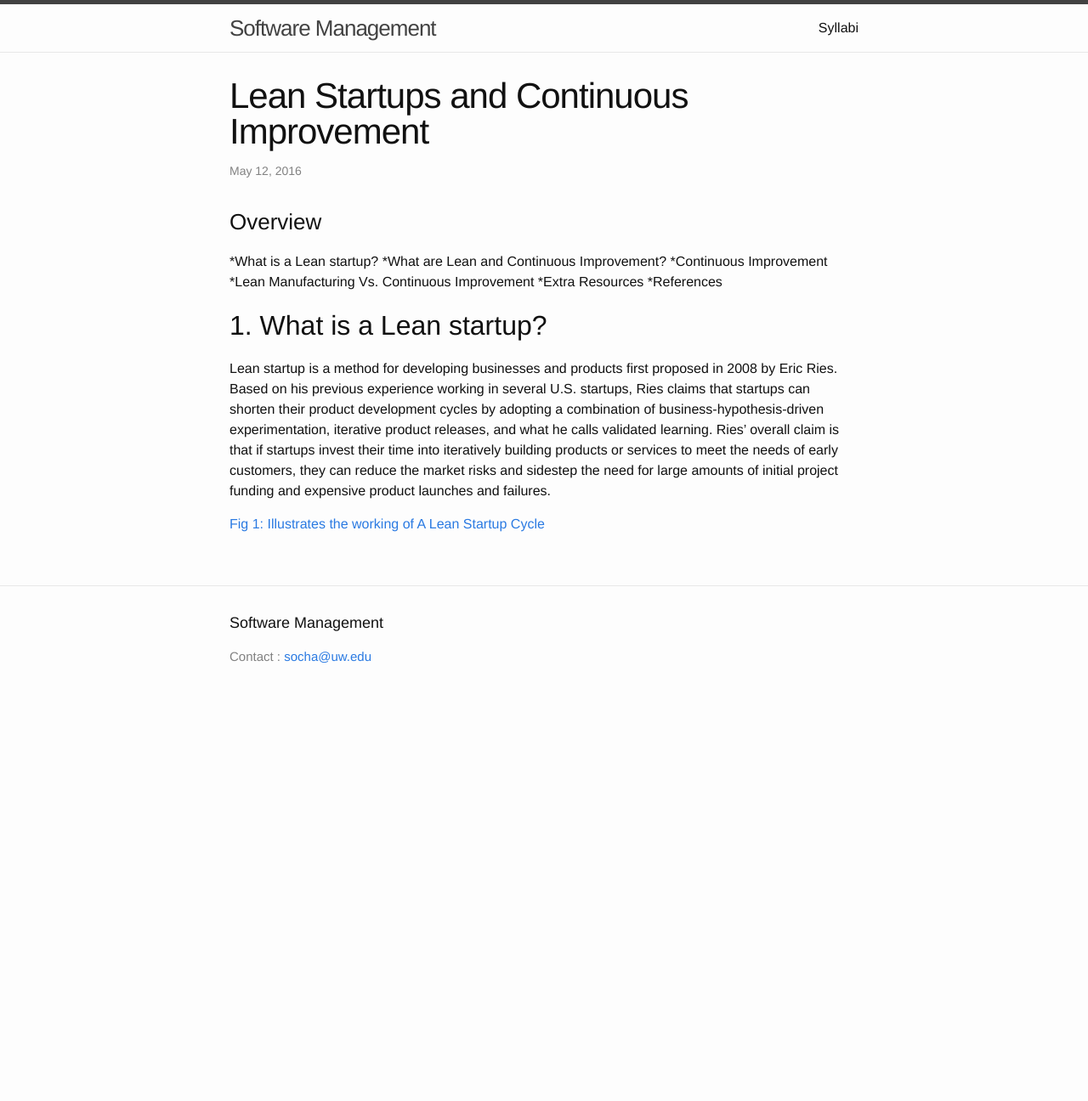
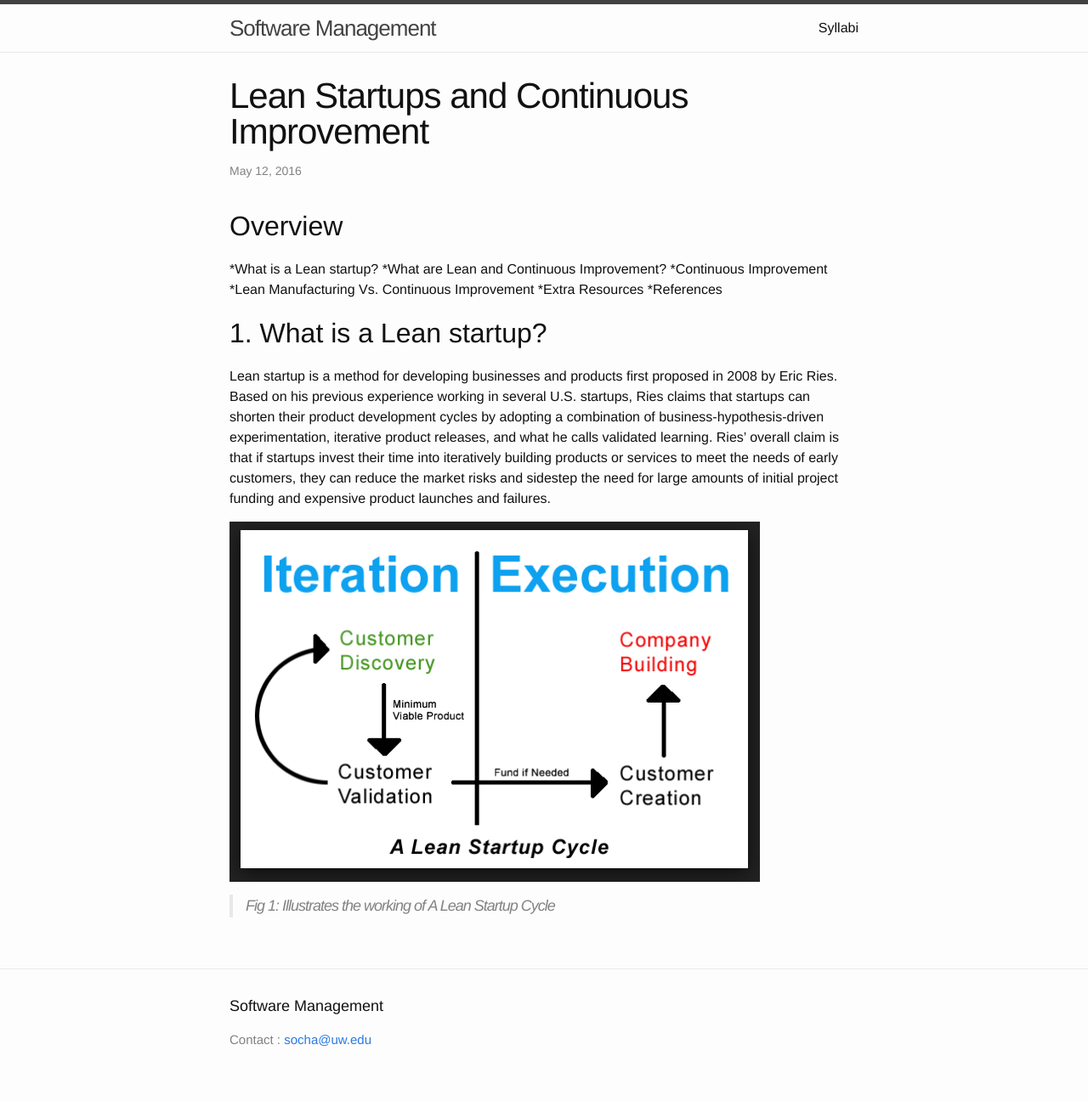
Before and after one commit to css566/css566.github.io, a Jekyll site: the page built from _posts/2016-05-12-Lean-Startups_and_CI.md, in a window 1280 px wide. Shown: the whole page at 85% size. Built offline with Jekyll 4.4.1, drawn with Linux system fonts in a browser that asks for light colours; comment, search, counter and statistics services are not loaded; before the commit the page ends 900 px from its top, so only the background shows below that.

Commit message:
Update 2016-05-12-Lean-Startups_and_CI.md

```diff
--- a/_posts/2016-05-12-Lean-Startups_and_CI.md
+++ b/_posts/2016-05-12-Lean-Startups_and_CI.md
@@ -3,7 +3,7 @@ layout: post
 title: Lean Startups and Continuous Improvement
 ---
 
-### Overview
+## Overview
 
    *What is a Lean startup?
    *What are Lean and Continuous Improvement?
@@ -17,4 +17,6 @@ title: Lean Startups and Continuous Improvement
    Based on his previous experience working in several U.S. startups, Ries claims that startups can shorten their product development cycles by adopting a combination of business-hypothesis-driven experimentation, iterative product releases, and what he calls validated learning.
    Ries' overall claim is that if startups invest their time into iteratively building products or services to meet the needs of early customers, they can reduce the market risks and sidestep the need for large amounts of initial project funding and expensive product launches and failures.
 
- [Fig 1: Illustrates the working of A Lean Startup Cycle](https://github.com/css566/css566.github.io/blob/master/images/LeanStartupCyle.PNG?raw=true)
+ ![enter image description here](https://github.com/css566/css566.github.io/blob/master/images/LeanStartupCyle.PNG?raw=true)
+
+  > Fig 1: Illustrates the working of A Lean Startup Cycle
```
